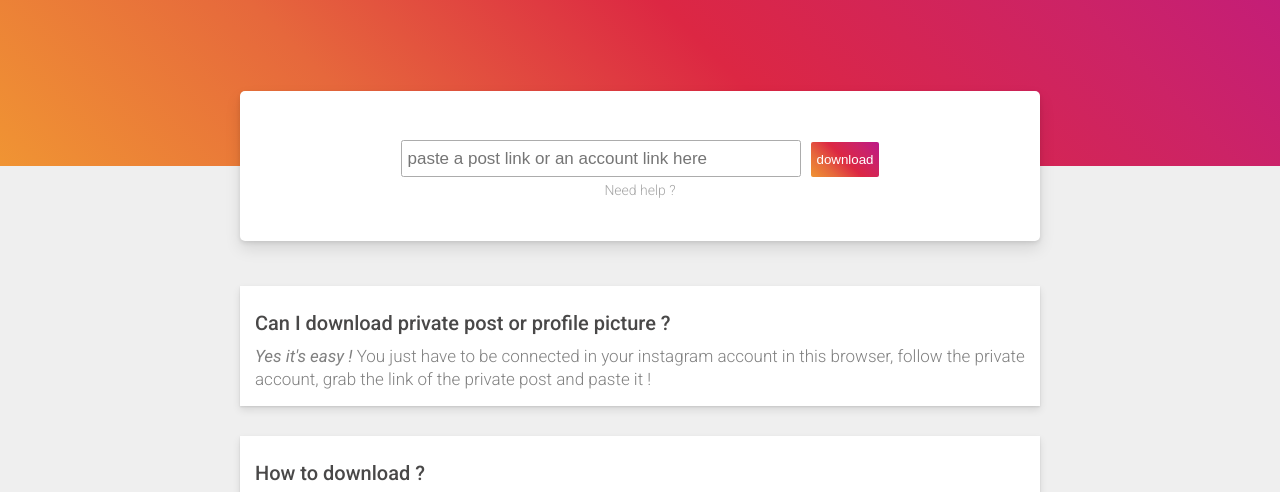
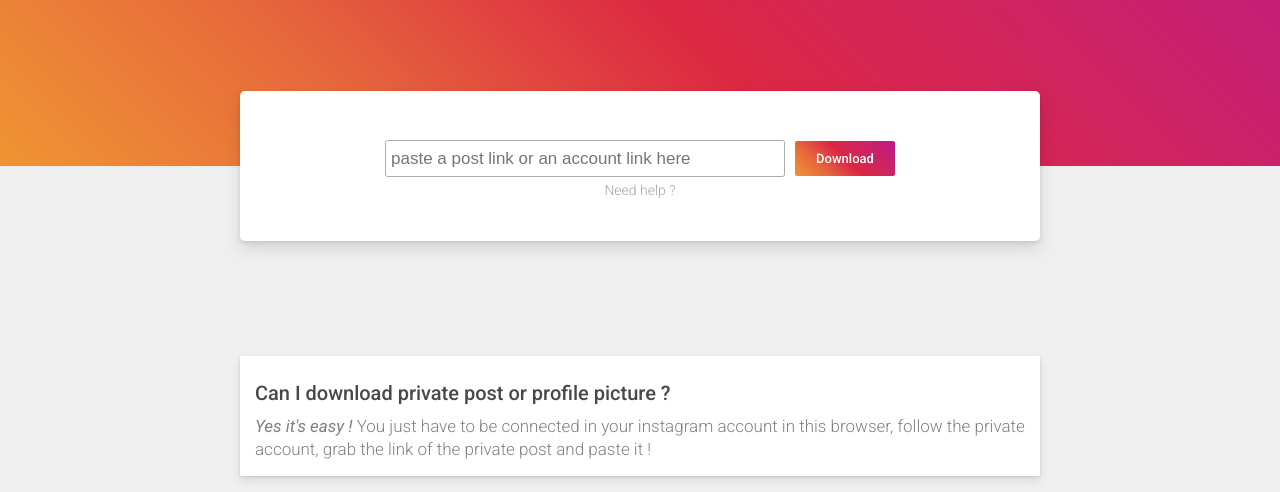
Before and after one commit to ElBernie/instagram-downloader, a Gatsby site: page / in a window 1280 px wide. Shown: the part 252-744 px from the top of the page. Built offline with nearby package versions, Linux system fonts and the light colour scheme; Gatsby itself is replaced by a stand-in of ours.

Commit message:
Modifying DownloadInput design and structure

```diff
--- a/gatsby-config.js
+++ b/gatsby-config.js
@@ -8,6 +8,7 @@ module.exports = {
   /* Your site config here */
   plugins: [
     `gatsby-plugin-react-helmet`,
+    `gatsby-plugin-emotion`,
     {
       resolve: `gatsby-plugin-google-gtag`,
       options: {
--- a/package.json
+++ b/package.json
@@ -14,7 +14,10 @@
     "test": "echo \"Write tests! -> https://gatsby.dev/unit-testing\" && exit 1"
   },
   "dependencies": {
+    "@emotion/core": "^10.0.5",
+    "@emotion/styled": "^11.0.0",
     "gatsby": "^2.25.3",
+    "gatsby-plugin-emotion": "^4.4.0",
     "gatsby-plugin-google-analytics": "^2.5.0",
     "gatsby-plugin-google-gtag": "^2.2.0",
     "gatsby-plugin-google-tagmanager": "^2.5.0",
@@ -22,6 +25,7 @@
     "react": "^16.12.0",
     "react-dom": "^16.12.0",
     "react-helmet": "^6.1.0",
+    "react-spinners": "^0.9.0",
     "react-tooltip": "^4.2.10"
   },
   "devDependencies": {
--- a/src/components/DownloadInput/index.js
+++ b/src/components/DownloadInput/index.js
@@ -1,7 +1,10 @@
 import React from "react"
 import { Link } from "gatsby"
+import { css } from "@emotion/core"
+import ClipLoader from "react-spinners/ClipLoader"
 
 import downloadInputStyles from "./style.module.css"
+
 const instaPost = /(https?:\/\/(?:www\.)?instagram\.com\/([^/?#&]+)).*/g
 
 export default class DownloadInput extends React.Component {
@@ -11,21 +14,29 @@ export default class DownloadInput extends React.Component {
       value: "",
       typing: false,
       typingTimeout: 0,
-
+      loading: false,
       inputError: false,
       showError: false,
+      showSuccess: false,
       alert: "",
     }
   }
 
   validateLink = event => {
     event.preventDefault()
-    console.log("stop typing..")
+    this.setState({
+      inputError: false,
+      showError: false,
+      showSuccess: false,
+      loading: true,
+    })
     const url = this.state.value.split("?")[0]
     console.log(url)
     if (url.includes("/reel/")) {
       this.setState({
         inputError: false,
+        showError: false,
+        showSuccess: true,
       })
       console.log("instapost")
     }
@@ -34,6 +45,8 @@ export default class DownloadInput extends React.Component {
         console.log("INSTA POST")
         this.setState({
           inputError: false,
+          showError: false,
+          showSuccess: true,
         })
       }
     } else {
@@ -42,6 +55,7 @@ export default class DownloadInput extends React.Component {
         this.setState({
           inputError: false,
           showError: false,
+          showSuccess: true,
         })
       } else {
         console.log("invalid")
@@ -71,7 +85,16 @@ export default class DownloadInput extends React.Component {
               placeholder={this.props.placeholder}
             />
 
-            <input type="submit" value="download" />
+            <div
+              className={`${downloadInputStyles.submit} `}
+              onClick={this.validateLink}
+            >
+              {this.state.loading ? (
+                <ClipLoader size={30} color={"white"} loading={true} />
+              ) : (
+                "Download"
+              )}
+            </div>
           </form>
           <Link to="help" className={downloadInputStyles.help}>
             Need help ?
@@ -80,6 +103,8 @@ export default class DownloadInput extends React.Component {
           <div
             className={`${downloadInputStyles.error} ${
               this.state.showError ? downloadInputStyles.animatedError : ""
+            } ${
+              this.state.showSuccess ? downloadInputStyles.animatedSuccess : ""
             }`}
           >
             {this.state.alert}
--- a/src/components/DownloadInput/style.module.css
+++ b/src/components/DownloadInput/style.module.css
@@ -43,3 +43,58 @@
   border-radius: 5px;
   margin: 15px;
 }
+
+.animatedSuccess {
+  height: auto;
+  padding: 24px 18px;
+  border: 1px solid rgb(132, 255, 132);
+  border-radius: 5px;
+  margin: 15px;
+}
+
+form {
+  display: flex;
+  justify-content: center;
+  align-items: center;
+}
+.submit {
+  min-width: 100px;
+  display: flex;
+  justify-content: center;
+  align-items: center;
+  color: white;
+  border: 0;
+  line-height: 35px;
+  height: 35px;
+  border-radius: 2px;
+  background: #f09433;
+  background: -moz-linear-gradient(
+    45deg,
+    #f09433 0%,
+    #e6683c 25%,
+    #dc2743 50%,
+    #cc2366 75%,
+    #bc1888 100%
+  );
+  background: -webkit-linear-gradient(
+    45deg,
+    #f09433 0%,
+    #e6683c 25%,
+    #dc2743 50%,
+    #cc2366 75%,
+    #bc1888 100%
+  );
+  background: linear-gradient(
+    45deg,
+    #f09433 0%,
+    #e6683c 25%,
+    #dc2743 50%,
+    #cc2366 75%,
+    #bc1888 100%
+  );
+  filter: progid:DXImageTransform.Microsoft.gradient( startColorstr='#f09433', endColorstr='#bc1888',GradientType=1 );
+  margin: 5px 5px;
+  padding: 0 5px;
+  font-size: 13px;
+  font-weight: 400;
+}
--- a/src/styles/index.module.css
+++ b/src/styles/index.module.css
@@ -113,7 +113,7 @@ input[type="submit"] {
   flex-direction: column;
   align-items: center;
   justify-content: center;
-  margin: 30px 0;
+  margin: 100px 0;
 }
 .panel {
   margin: 15px 0;
```
Also changed, not shown: 1 other file.
